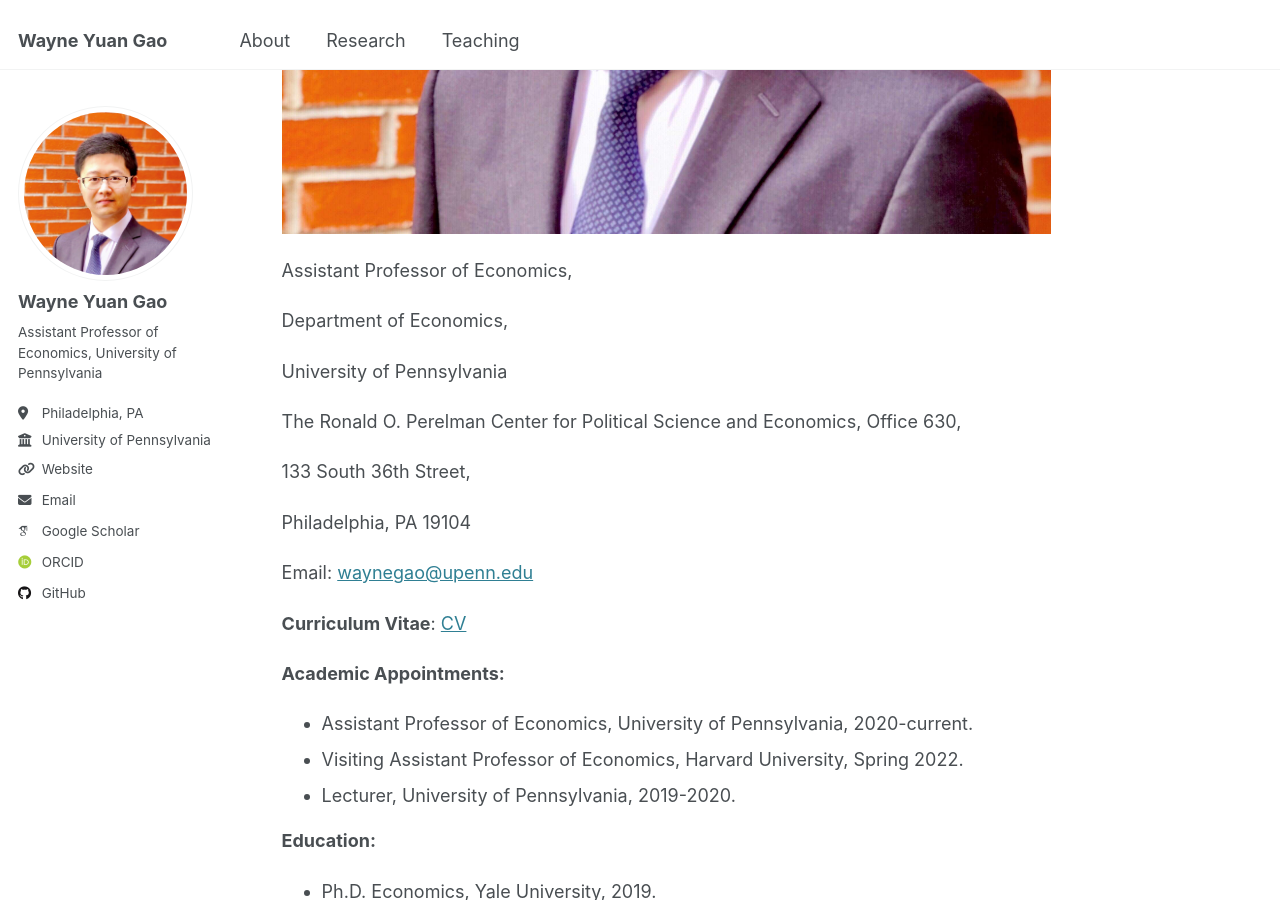
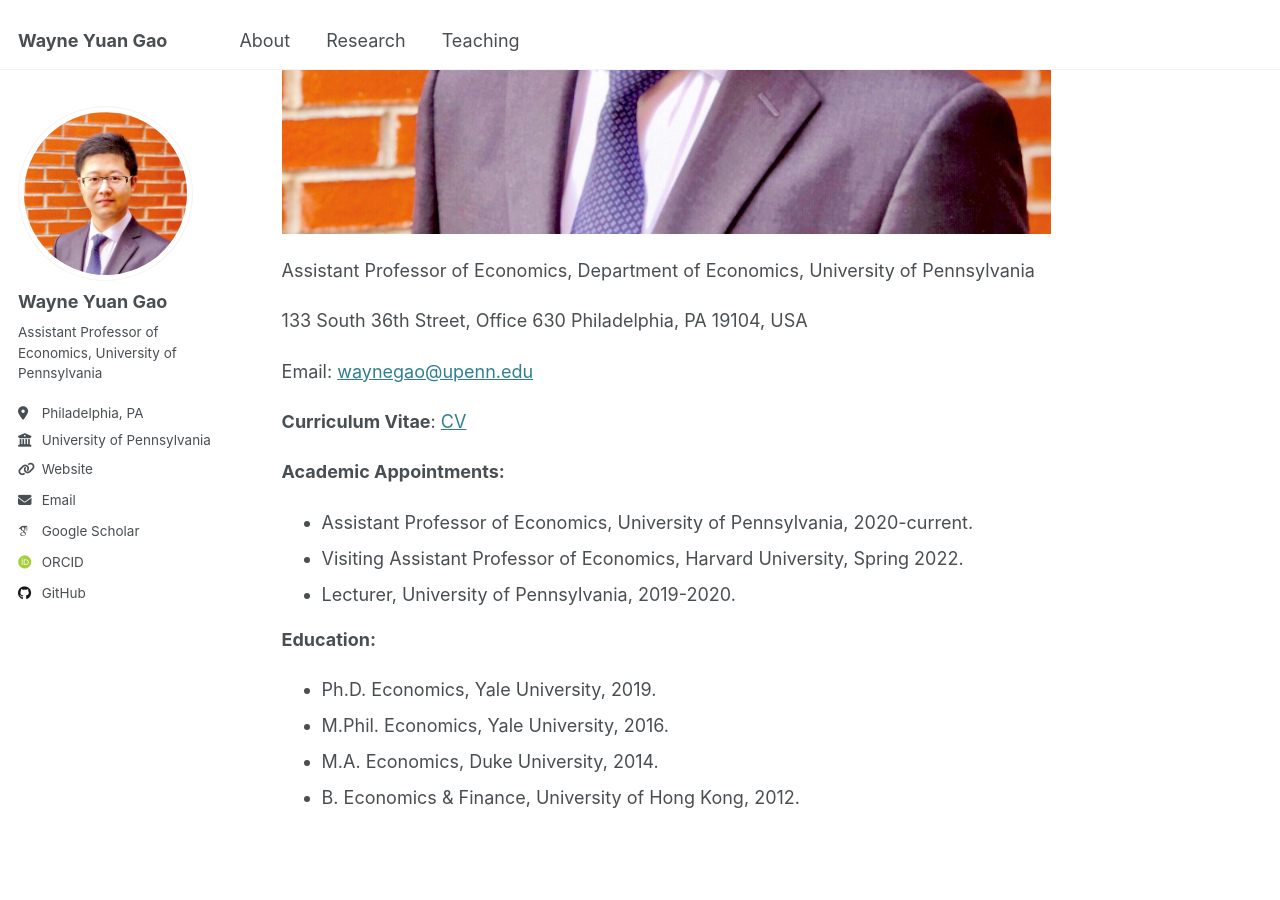
Before and after one commit to wayne-y-gao/wayne-y-gao.github.io, a Jekyll site: the page built from _pages/about.md, in a window 1280 px wide and 900 px high, scrolled down 655 px. Built offline with Jekyll 4.4.1, drawn with Linux system fonts in a browser that asks for light colours; some web fonts are replaced.

Commit message:
Update about.md

```diff
--- a/_pages/about.md
+++ b/_pages/about.md
@@ -10,18 +10,11 @@ redirect_from:
 ![Profile Image](images/BrickLightSqS.jpg)
 
 Assistant Professor of Economics,
-
 Department of Economics,
-
 University of Pennsylvania
 
-
-
-The Ronald O. Perelman Center for Political Science and Economics, Office 630,
-
-133 South 36th Street,
-
-Philadelphia, PA 19104
+133 South 36th Street, Office 630
+Philadelphia, PA 19104, USA
 
 Email: [waynegao@upenn.edu](mailto:waynegao@upenn.edu)
 
```
